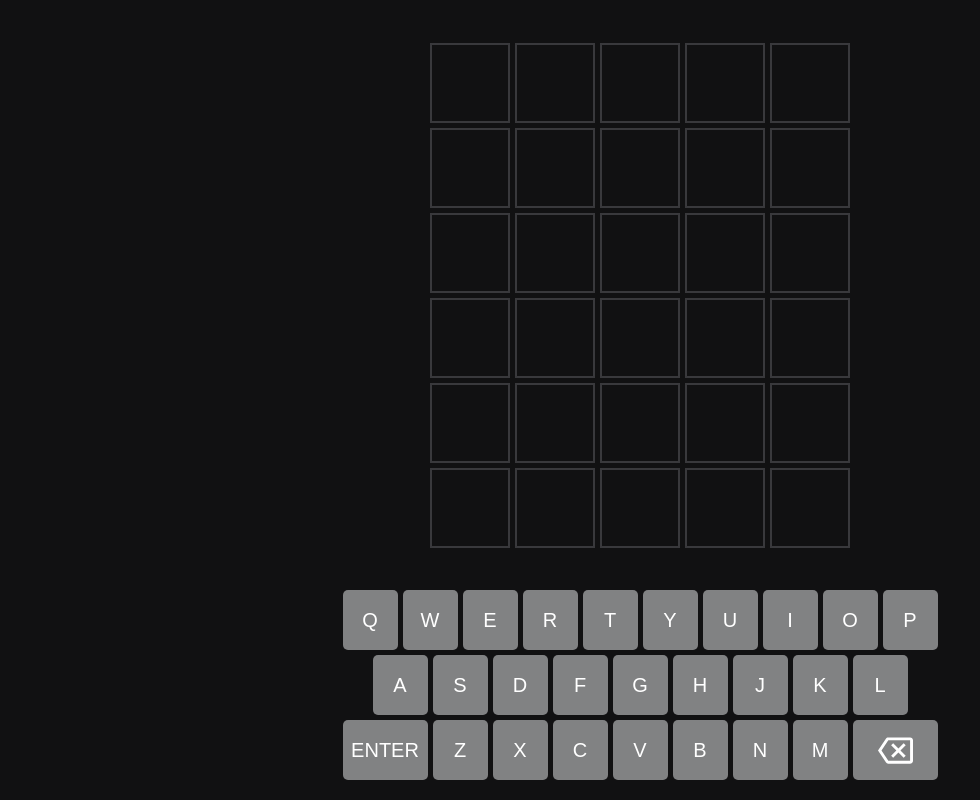
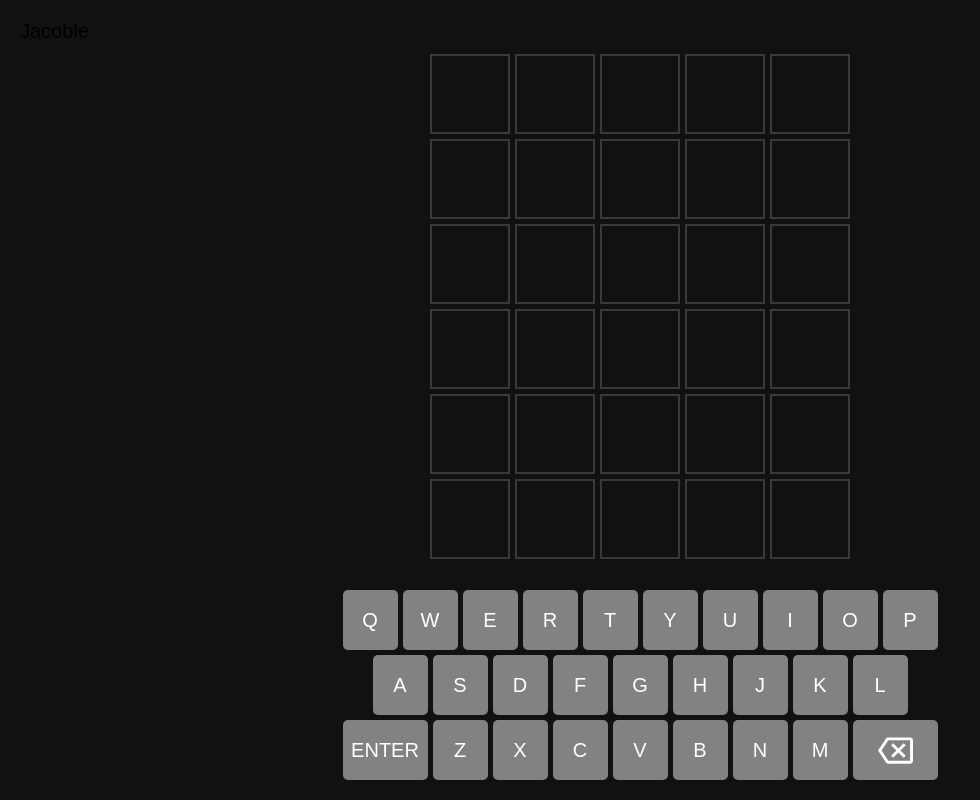
Before and after one commit to Sirdroftardis8/Jacoble, a plain HTML site: page index.html in a window 1280 px wide. Shown: the whole page, without its empty margins (0-980 px from the left). Drawn offline with Linux system fonts and the light colour scheme.

Commit message:
Update index.html

```diff
--- a/index.html
+++ b/index.html
@@ -5,9 +5,10 @@
     <meta http-equiv="X-UA-Compatible" content="IE=edge" />
     <meta name="viewport" content="width=device-width, initial-scale=1.0" />
     <link rel="stylesheet" href="styles.css" />
-    <title>Wordle Clone</title>
+    <title>Jacoble</title>
     <script src="script.js" defer></script>
   </head>
+  Jacoble
   <body>
     <div class="alert-container" data-alert-container></div>
     <div data-guess-grid class="guess-grid">
```
